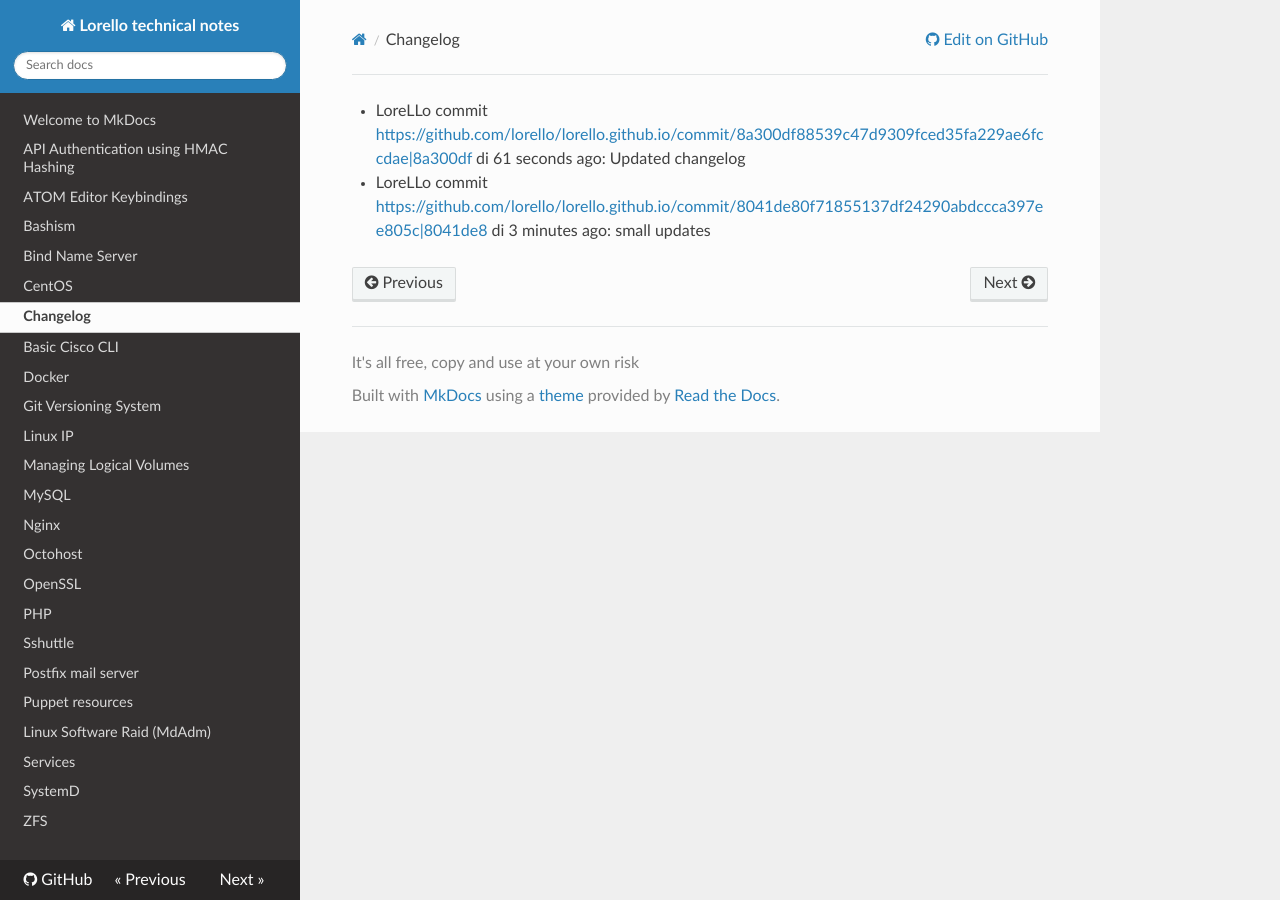
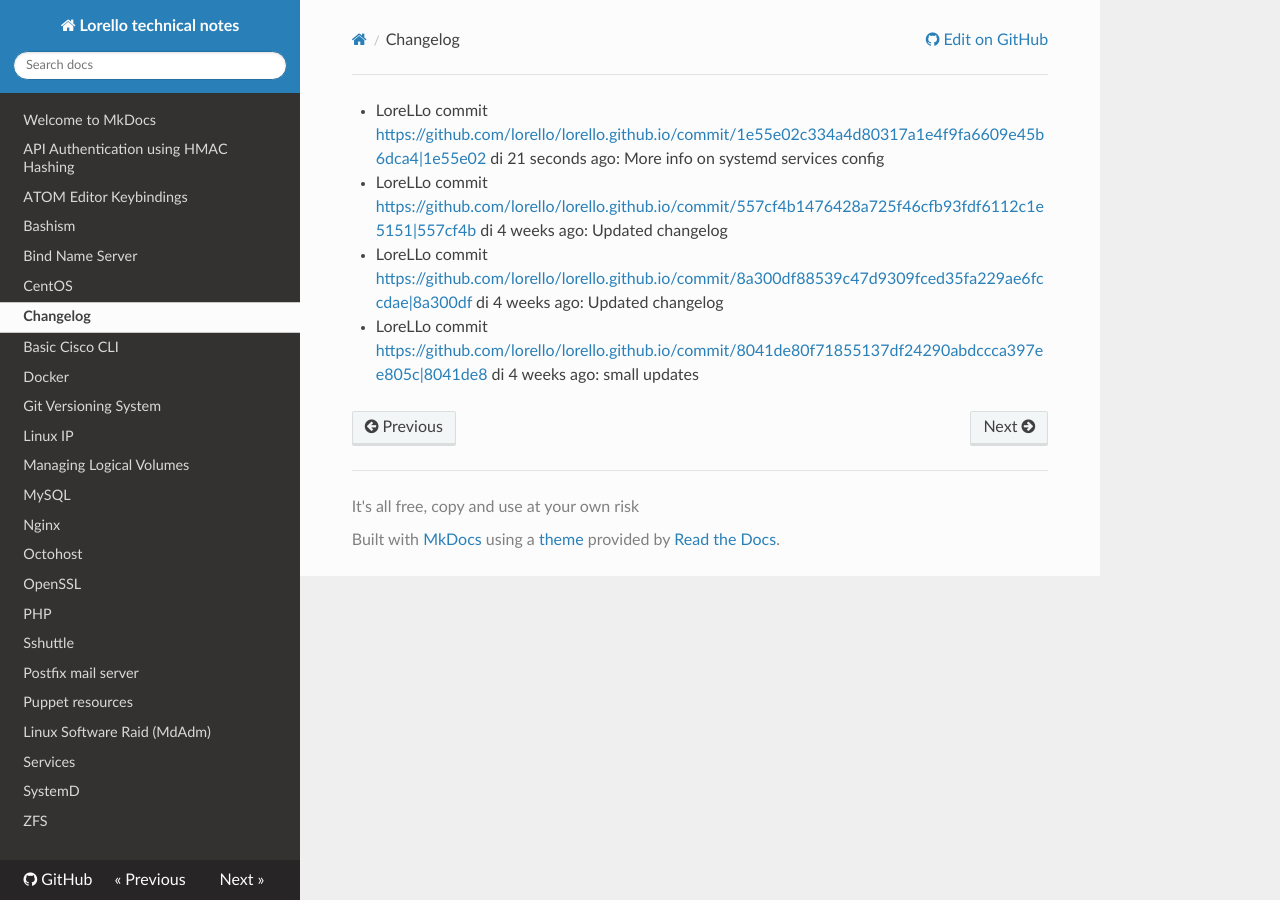
Before and after one commit to lorello/lorello.github.io, an MkDocs documentation site: the page built from docs/changelog.md, in a window 1280 px wide. Built offline with MkDocs 1.6.1, drawn with Linux system fonts in a browser that asks for light colours; nearby versions of some CDN libraries.

Commit message:
Updated changelog

```diff
--- a/docs/changelog.md
+++ b/docs/changelog.md
@@ -1,3 +1,7 @@
-* LoreLLo commit <https://github.com/lorello/lorello.github.io/commit/8a300df88539c47d9309fced35fa229ae6fccdae|8a300df> di 61 seconds ago: Updated changelog
+* LoreLLo commit <https://github.com/lorello/lorello.github.io/commit/1e55e02c334a4d80317a1e4f9fa6609e45b6dca4|1e55e02> di 21 seconds ago: More info on systemd services config
 
-* LoreLLo commit <https://github.com/lorello/lorello.github.io/commit/8041de80f71855137df24290abdccca397ee805c|8041de8> di 3 minutes ago: small updates
+* LoreLLo commit <https://github.com/lorello/lorello.github.io/commit/557cf4b1476428a725f46cfb93fdf6112c1e5151|557cf4b> di 4 weeks ago: Updated changelog
+
+* LoreLLo commit <https://github.com/lorello/lorello.github.io/commit/8a300df88539c47d9309fced35fa229ae6fccdae|8a300df> di 4 weeks ago: Updated changelog
+
+* LoreLLo commit <https://github.com/lorello/lorello.github.io/commit/8041de80f71855137df24290abdccca397ee805c|8041de8> di 4 weeks ago: small updates
```
